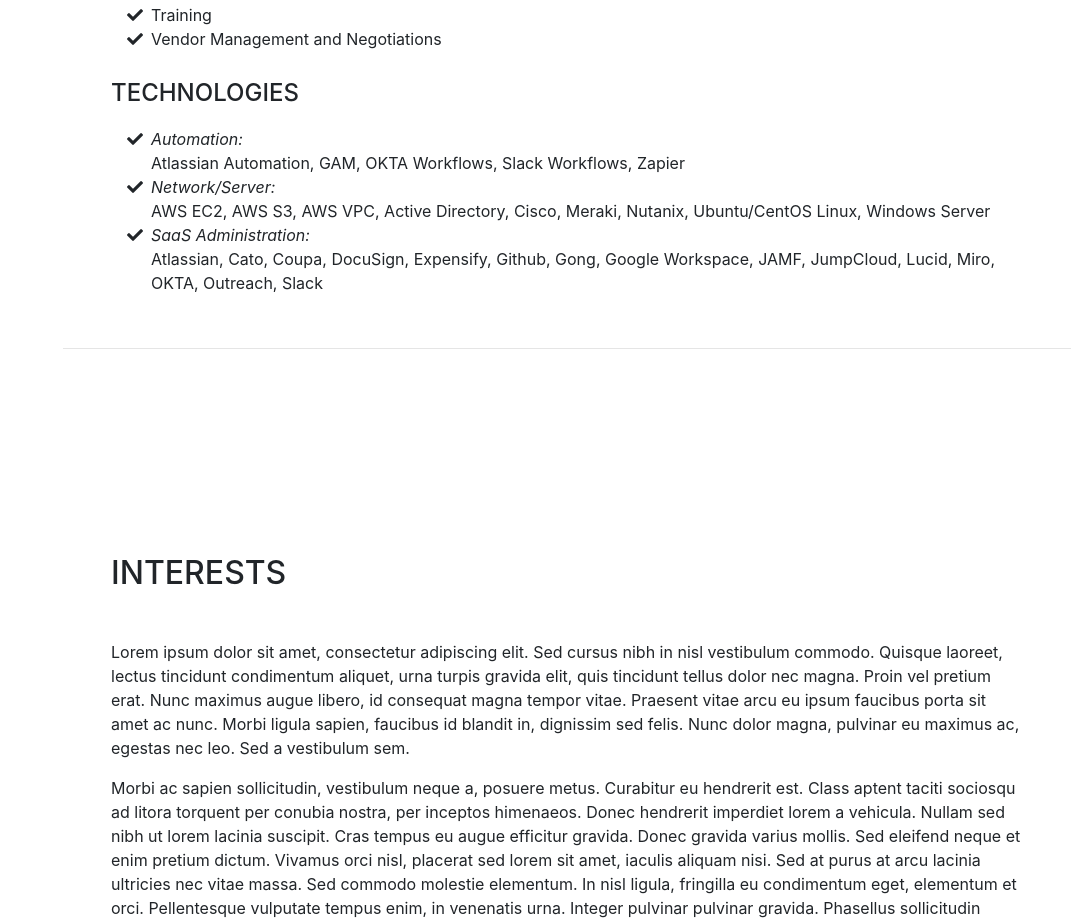
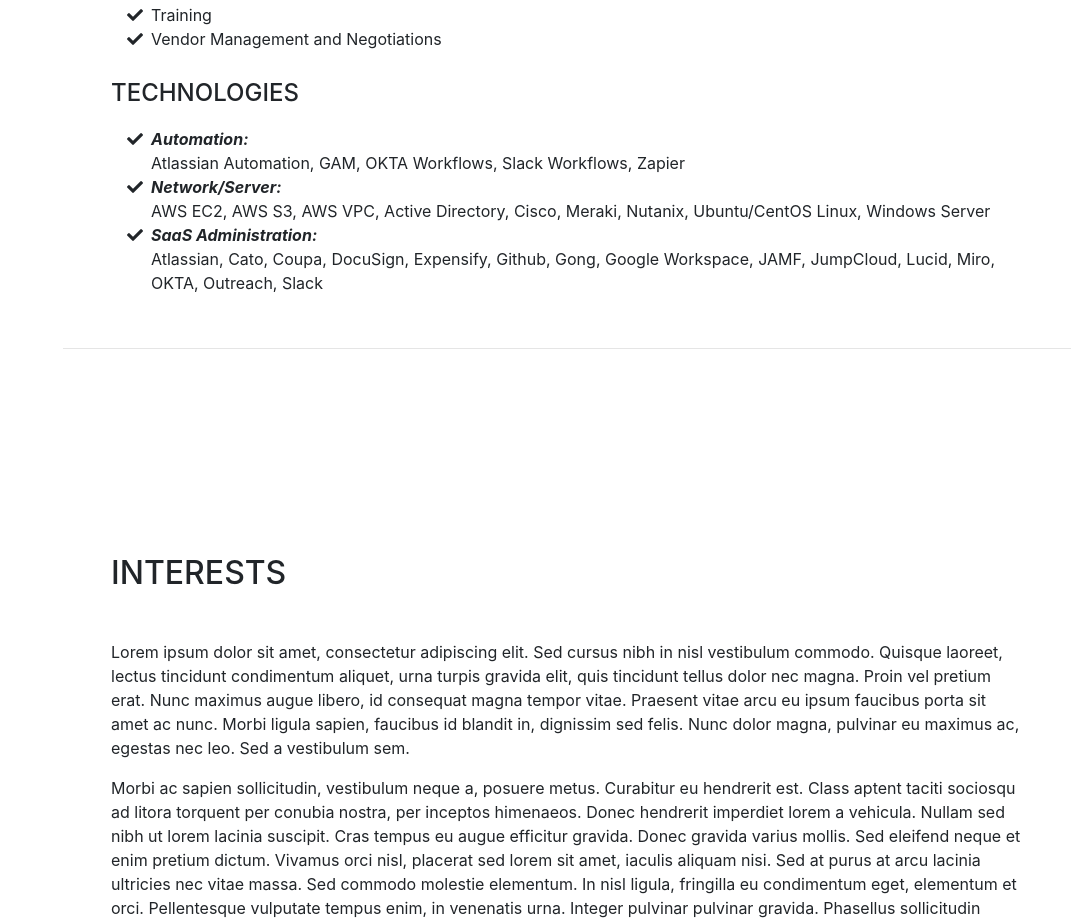
Before and after one commit to jgilmour/jgilmour.github.io, a website with bundled scripts: page index.html in a window 1280 px wide. Shown: the part 5322-6245 px from the top of the page, without its empty margins (209-1280 px from the left). Built offline with nearby package versions, Linux system fonts and the light colour scheme; a web font is replaced by a local one.

Commit message:
Update index.html

```diff
--- a/index.html
+++ b/index.html
@@ -297,13 +297,13 @@
           <ul class="fa-ul mb-0">
             <li>
               <i class="fa-li fa fa-check"></i>
-		    <i>Automation:</i></br> Atlassian Automation, GAM, OKTA Workflows, Slack Workflows, Zapier</li>
+		    <i><b>Automation:</b></i></br> Atlassian Automation, GAM, OKTA Workflows, Slack Workflows, Zapier</li>
             <li>
               <i class="fa-li fa fa-check"></i>
-		    <i>Network/Server:</i></br> AWS EC2, AWS S3, AWS VPC, Active Directory, Cisco, Meraki, Nutanix, Ubuntu/CentOS Linux, Windows Server</li>
+		    <i><b>Network/Server:</b></i></br> AWS EC2, AWS S3, AWS VPC, Active Directory, Cisco, Meraki, Nutanix, Ubuntu/CentOS Linux, Windows Server</li>
             <li>
               <i class="fa-li fa fa-check"></i>
-		    <i>SaaS Administration:</i></br> Atlassian, Cato, Coupa, DocuSign, Expensify, Github, Gong, Google Workspace, JAMF, JumpCloud, Lucid, Miro, OKTA, Outreach, Slack</li>
+		    <i><b>SaaS Administration:</b></i></br> Atlassian, Cato, Coupa, DocuSign, Expensify, Github, Gong, Google Workspace, JAMF, JumpCloud, Lucid, Miro, OKTA, Outreach, Slack</li>
           </ul>
         </div>
       </section>
```
